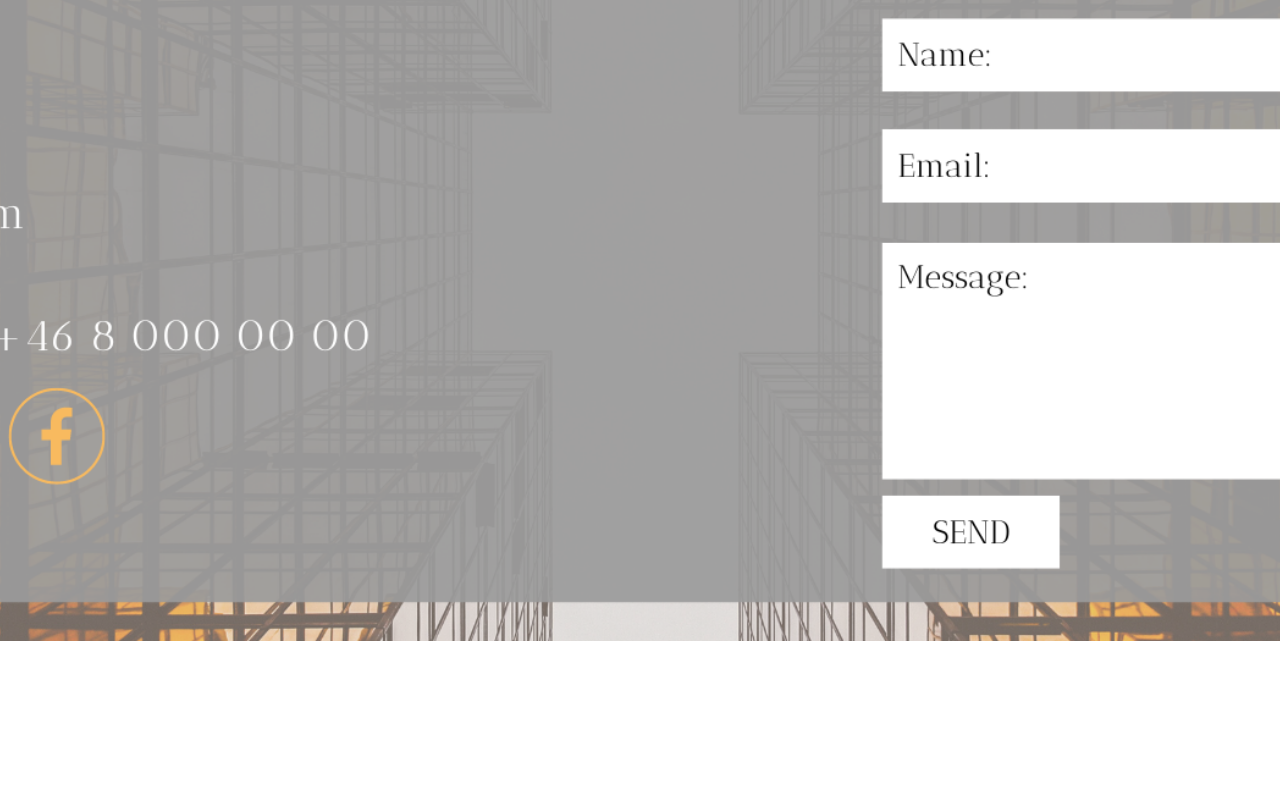
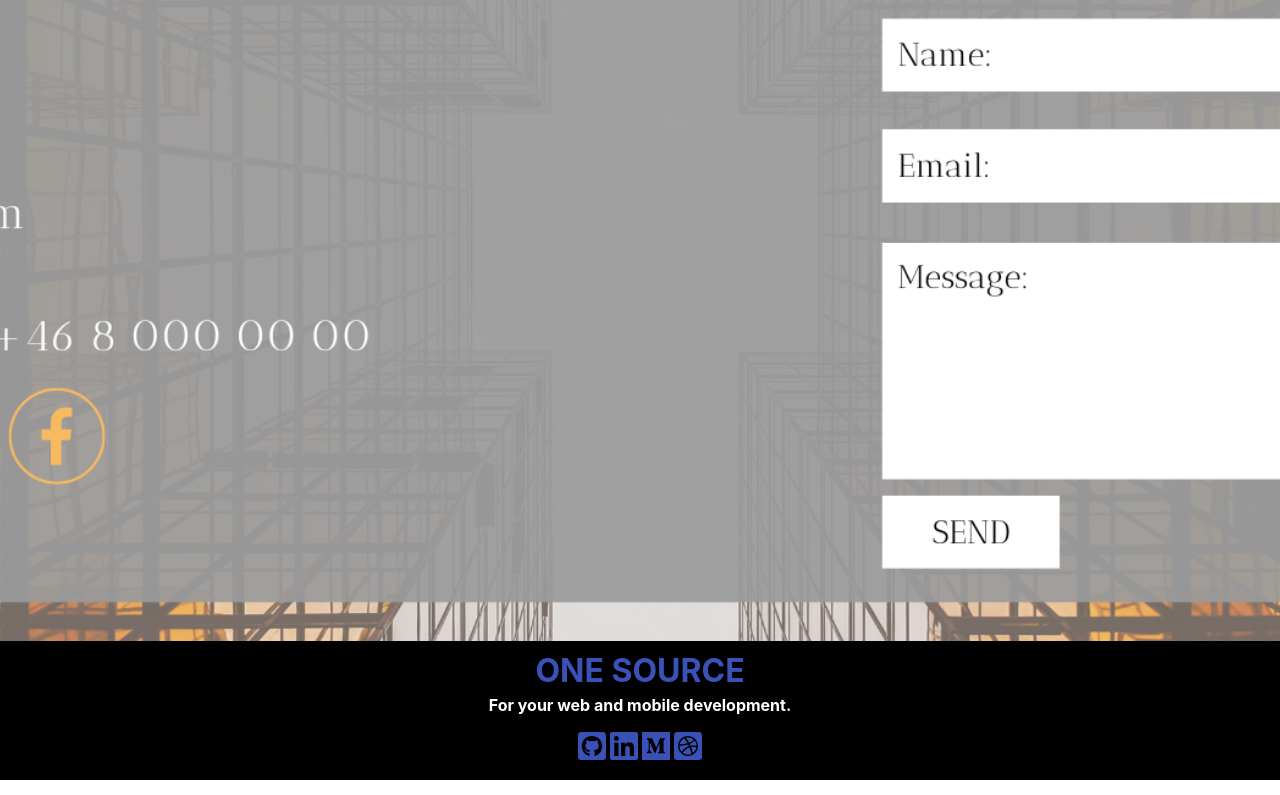
Before and after one commit to AnnaToll/one-source-fe, a React (Create React App) app: page / in a window 1280 px wide. Shown: the part 2559-3354 px from the top of the page. Before the commit the page ends 3200 px from the top, so only its background shows below. Built offline with nearby package versions, Linux system fonts and the light colour scheme; no server answers.

Commit message:
Feature 004: Footer

```diff
--- a/package.json
+++ b/package.json
@@ -14,7 +14,6 @@
     "react-icons": "^4.4.0",
     "react-router-dom": "^6.3.0",
     "react-scripts": "5.0.1",
-    "react-simple-chatbot": "^0.6.1",
     "web-vitals": "^2.1.4"
   },
   "scripts": {
--- a/src/App.css
+++ b/src/App.css
@@ -35,3 +35,14 @@
   width: 100vw;
   flex: 1;
 }
+
+.Page-Footer {
+  position: relative;
+  background-color: black;
+  align-items: center;
+  text-align: center;
+  color: white;
+  height: auto;
+  width: 100vw;
+  flex: 1;
+}
--- a/src/App.js
+++ b/src/App.js
@@ -8,7 +8,8 @@ import Home from './components/Home';
 import LoginContainer from './components/LoginContainer';
 import Consultants from './components/Consultants';
 import About from './components/About';
-import Contact from './components/contact';
+import Contact from './components/Contact';
+import Footer from './components/Footer';
 
 function App() {
   const [toggleHide, setToggleHide] = useState('hidden');
@@ -31,6 +32,7 @@ function App() {
           <div className="Page-About"><About /></div>
           <div className="Page-Consultants"><Consultants /></div>
           <div className="Page-Contact"><Contact /></div>
+          <div className="Page-Footer"><Footer /></div>
         </div>
 
       </Router>
--- /dev/null
+++ b/src/components/Footer.js
@@ -0,0 +1,25 @@
+import React from 'react';
+import {
+    FaGithubSquare,
+    FaLinkedin,
+    FaMedium,
+    FaDribbbleSquare,
+} from 'react-icons/fa';
+import './components.css';
+
+function Footer() {
+    return (
+      <footer>
+        <h3 className='Footer-title'>ONE SOURCE</h3>
+        <h4 className='Footer-text'>For your web and mobile development.</h4>
+        <ul className='Footer-icons'>
+        <FaGithubSquare />
+        <FaLinkedin />
+        <FaMedium />
+        <FaDribbbleSquare />
+        </ul>
+      </footer>
+    );
+  }
+
+  export default Footer;
--- a/src/components/components.css
+++ b/src/components/components.css
@@ -177,3 +177,38 @@ h5 {
 .success {
     color: rgb(91, 210, 0);
 }
+
+/* Footer component */
+.footer {
+    display: flex;
+    justify-content: center;
+    align-items: center;
+    width: 100%;
+    height: 120px;
+    background-color: black;
+    color: white;
+    z-index: 100;
+}
+
+.Footer-title{
+   color: #3A51B7;
+   font-size: 2rem;
+   text-align: center;
+   padding-top: 10px;
+}
+
+.Footer-text{
+    color: white;
+    font-size: 1rem;
+    text-align: center;
+    padding-top: 5px;
+ }
+
+.Footer-icons {
+    color: #3A51B7;
+    text-align: center;
+    font-size: 2rem;
+    margin: 15px;
+    justify-content: space-between;
+    padding-bottom: 10px;
+ }
```
Also changed, not shown: 1 other file (tests, documents, lock files or other folders).
